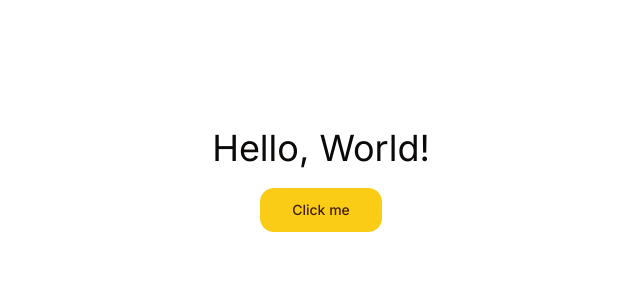
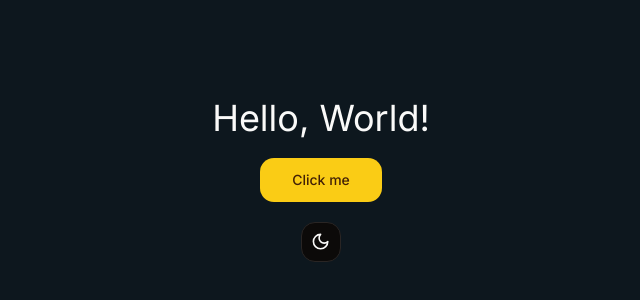
Before and after one commit to Riceham/todo, a Next.js app: page / in a window 1280 px wide. Shown: the part 220-520 px from the top of the page, without its empty margins (319-959 px from the left). Built offline with nearby package versions, Linux system fonts and the light colour scheme.

Commit message:
dark mode added

```diff
--- a/app/layout.tsx
+++ b/app/layout.tsx
@@ -1,6 +1,8 @@
 import type { Metadata } from "next";
 import { Inter } from "next/font/google";
 import type { PropsWithChildren } from "react";
+
+import { ThemeProvider } from "@/components/providers/theme-provider";
 
 import "./globals.css";
 
@@ -14,7 +16,15 @@ export const metadata: Metadata = {
 const RootLayout = ({ children }: Readonly<PropsWithChildren>) => {
   return (
     <html lang="en">
-      <body className={inter.className}>{children}</body>
+      <body className={inter.className}>
+        <ThemeProvider
+          attribute="class"
+          defaultTheme="dark"
+          disableTransitionOnChange
+        >
+          {children}
+        </ThemeProvider>
+      </body>
     </html>
   );
 };
--- a/app/page.tsx
+++ b/app/page.tsx
@@ -1,3 +1,4 @@
+import { ModeToggle } from "@/components/mode-toggle";
 import { Button } from "@/components/ui/button";
 
 const HomePage = () => {
@@ -8,6 +9,8 @@ const HomePage = () => {
       <Button variant="default" size="lg">
         Click me
       </Button>
+
+      <ModeToggle />
     </main>
   );
 };
--- /dev/null
+++ b/components/mode-toggle.tsx
@@ -0,0 +1,40 @@
+"use client";
+
+import { Moon, Sun } from "lucide-react";
+import { useTheme } from "next-themes";
+
+import { Button } from "@/components/ui/button";
+import {
+  DropdownMenu,
+  DropdownMenuContent,
+  DropdownMenuItem,
+  DropdownMenuTrigger,
+} from "@/components/ui/dropdown-menu";
+
+export const ModeToggle = () => {
+  const { setTheme } = useTheme();
+
+  return (
+    <DropdownMenu>
+      <DropdownMenuTrigger asChild>
+        <Button variant="outline" size="icon">
+          <Sun className="h-[1.2rem] w-[1.2rem] rotate-0 scale-100 transition-all dark:-rotate-90 dark:scale-0" />
+          <Moon className="absolute h-[1.2rem] w-[1.2rem] rotate-90 scale-0 transition-all dark:rotate-0 dark:scale-100" />
+          <span className="sr-only">Toggle theme</span>
+        </Button>
+      </DropdownMenuTrigger>
+
+      <DropdownMenuContent align="end">
+        <DropdownMenuItem onClick={() => setTheme("light")}>
+          Light
+        </DropdownMenuItem>
+        <DropdownMenuItem onClick={() => setTheme("dark")}>
+          Dark
+        </DropdownMenuItem>
+        <DropdownMenuItem onClick={() => setTheme("system")}>
+          System
+        </DropdownMenuItem>
+      </DropdownMenuContent>
+    </DropdownMenu>
+  );
+};
--- /dev/null
+++ b/components/providers/theme-provider.tsx
@@ -0,0 +1,9 @@
+"use client";
+
+import * as React from "react";
+import { ThemeProvider as NextThemesProvider } from "next-themes";
+import { type ThemeProviderProps } from "next-themes/dist/types";
+
+export function ThemeProvider({ children, ...props }: ThemeProviderProps) {
+  return <NextThemesProvider {...props}>{children}</NextThemesProvider>;
+}
```
